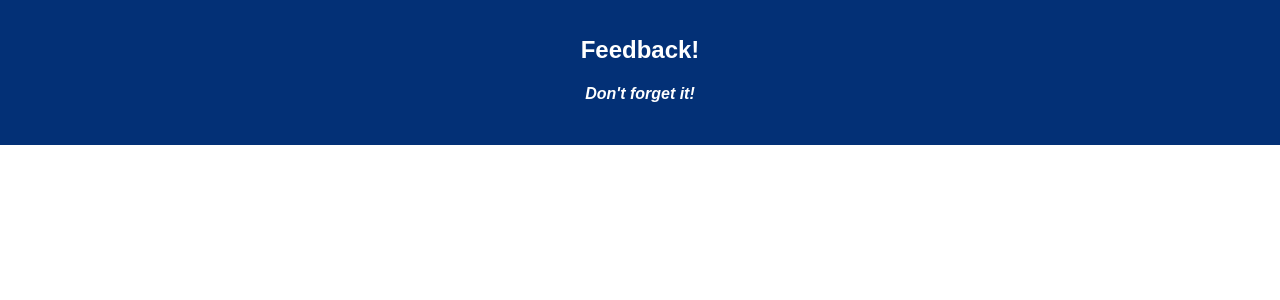
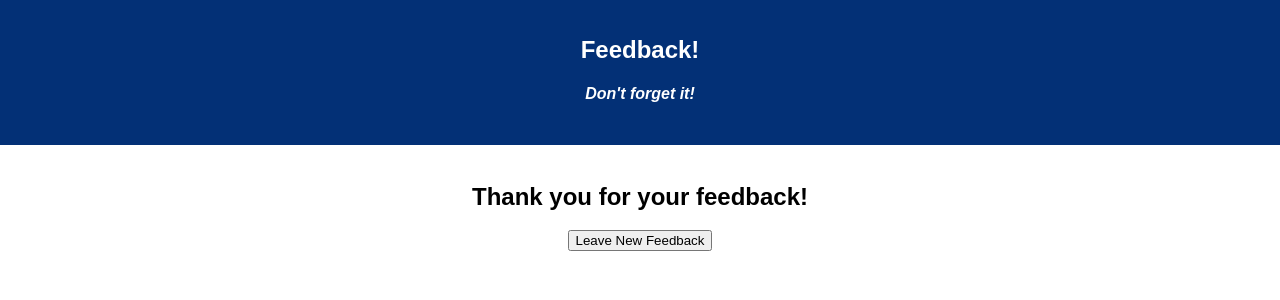
Before and after one commit to michaelsiddall/redux-feedback-loop, a React (Create React App) app: page /#/confirm in a window 1280 px wide. Shown: the top 300 px of the page. Built offline with nearby package versions, Linux system fonts and the light colour scheme.

Commit message:
added Confirmation component and rendering after Submit

```diff
--- a/src/components/App/App.js
+++ b/src/components/App/App.js
@@ -9,6 +9,7 @@ import Understanding from "../Understanding/Understanding";
 import Support from "../Support/Support";
 import Comment from "../Comment/Comment";
 import Review from "../Review/Review";
+import Confirmation from "../Confirmation/Confirmation";
 
 class App extends Component {
   render() {
@@ -38,6 +39,9 @@ class App extends Component {
             <Route path="/review" exact>
               <Review />
             </Route>
+            <Route path="/confirm" exact>
+              <Confirmation />
+            </Route>
           </main>
         </div>
       </Router>
--- /dev/null
+++ b/src/components/Confirmation/Confirmation.js
@@ -0,0 +1,28 @@
+import React, { Component } from "react";
+import axios from "axios";
+import { withRouter } from "react-router-dom";
+import { connect } from "react-redux";
+
+class Confirmation extends Component {
+  //   onChangeConfirmation = (event) => {
+  //     console.log("payload is", event.target.value);
+  //     this.props.dispatch({
+  //       type: "SET_SUPPORT",
+  //       payload: event.target.value,
+  //     });
+  //   };
+
+  render() {
+    return (
+      <section>
+        <h1>Thank you for your feedback!</h1>
+        <button onClick={this.onNext}>Leave New Feedback</button>
+      </section>
+    );
+  }
+}
+
+const mapStateToProps = (reduxStore) => ({
+  reduxStore,
+});
+export default withRouter(Confirmation);
--- a/src/components/Feeling/Feeling.js
+++ b/src/components/Feeling/Feeling.js
@@ -8,8 +8,8 @@ class Feeling extends Component {
   onNext = () => {
     console.log("in onNext");
     console.log("this.props.history", this.props.history);
-    let numberSelect = "numberSelect";
-    if (numberSelect === "") {
+
+    if (this.props.reduxStore.feeling === "") {
       alert("Please select a number 1-5");
     } else {
       this.props.history.push("/understanding");
--- a/src/components/Review/Review.js
+++ b/src/components/Review/Review.js
@@ -4,6 +4,12 @@ import { withRouter } from "react-router-dom";
 import { connect } from "react-redux";
 
 class Review extends Component {
+  onNext = () => {
+    console.log("in onNext");
+    console.log("this.props.history", this.props.history);
+    this.props.history.push("/confirm");
+  };
+
   onSubmit = () => {
     console.log("in onSubmit");
     axios({
@@ -13,6 +19,7 @@ class Review extends Component {
     })
       .then((response) => {
         console.log("back from POST with:", response);
+        this.onNext();
       })
       .catch((err) => {
         console.log(err);
```
